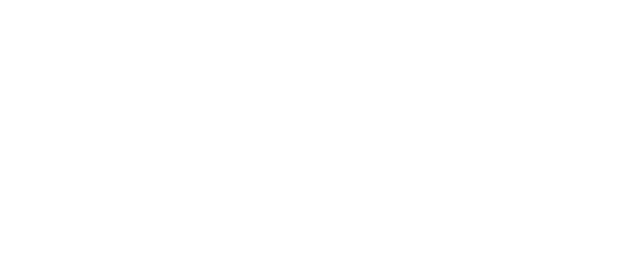
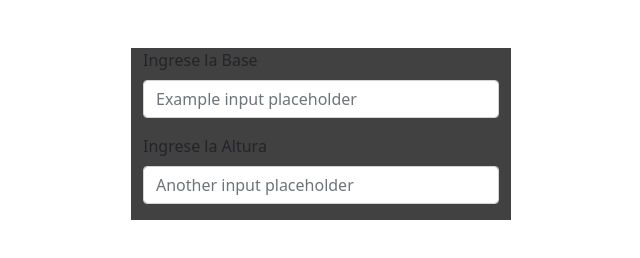
Before and after one commit to andres-rivera-05/arearesctangulo-main, a plain HTML site: page arearesctangulo-main/index.html in a window 1280 px wide. Shown: the whole page, without its empty margins (319-959 px from the left). Drawn offline with nearby package versions, Linux system fonts and the light colour scheme.

Commit message:
creando formulario

```diff
--- a/arearesctangulo-main/index.html
+++ b/arearesctangulo-main/index.html
@@ -5,11 +5,23 @@
     <meta name="viewport" content="width=device-width, initial-scale=1.0">
     <title>Formulario</title>
     <link href="https://cdn.jsdelivr.net/npm/bootstrap@5.0.2/dist/css/bootstrap.min.css" rel="stylesheet" integrity="sha384-EVSTQN3/azprG1Anm3QDgpJLIm9Nao0Yz1ztcQTwFspd3yD65VohhpuuCOmLASjC" crossorigin="anonymous">
-
+    <link rel="stylesheet" href="styles.css">
 </head>
 <body>
-
-
+    <section class="container mt-5 mx-auto">
+        <div class="row">
+            <div class="col-4 mx-auto content-forms">
+                <div class="mb-3">
+                    <label for="formGroupExampleInput" class="form-label">Ingrese la Base</label>
+                    <input type="text" class="form-control" id="formGroupExampleInput" placeholder="Example input placeholder">
+                  </div>
+                  <div class="mb-3">
+                    <label for="formGroupExampleInput2" class="form-label">Ingrese la Altura</label>
+                    <input type="text" class="form-control" id="formGroupExampleInput2" placeholder="Another input placeholder">
+                  </div>
+            </div>
+        </div>
+    </section>
 
     <script src="https://cdn.jsdelivr.net/npm/bootstrap@5.0.2/dist/js/bootstrap.bundle.min.js" integrity="sha384-MrcW6ZMFYlzcLA8Nl+NtUVF0sA7MsXsP1UyJoMp4YLEuNSfAP+JcXn/tWtIaxVXM" crossorigin="anonymous"></script>
 
--- /dev/null
+++ b/arearesctangulo-main/styles.css
@@ -0,0 +1,3 @@
+.content-forms{
+    background-color: rgb(66, 65, 65);
+}
```
